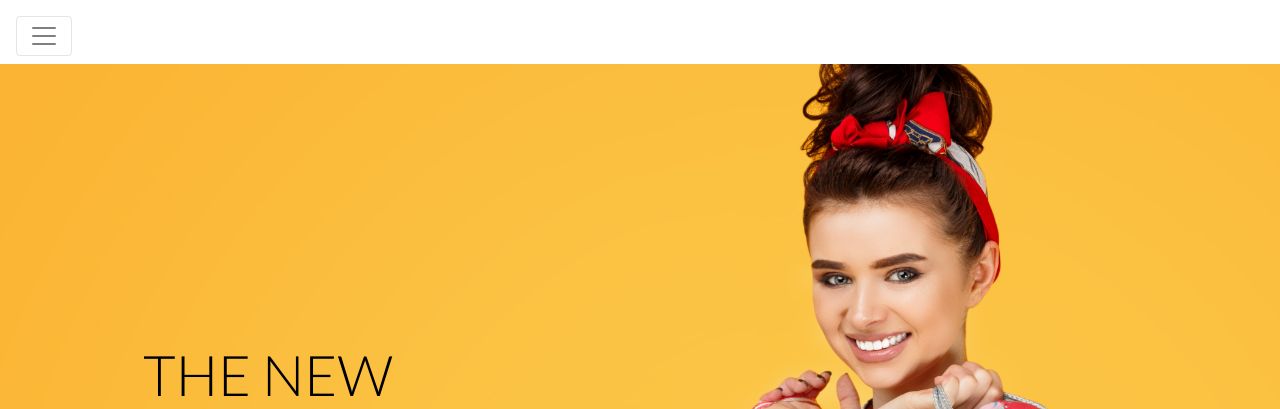
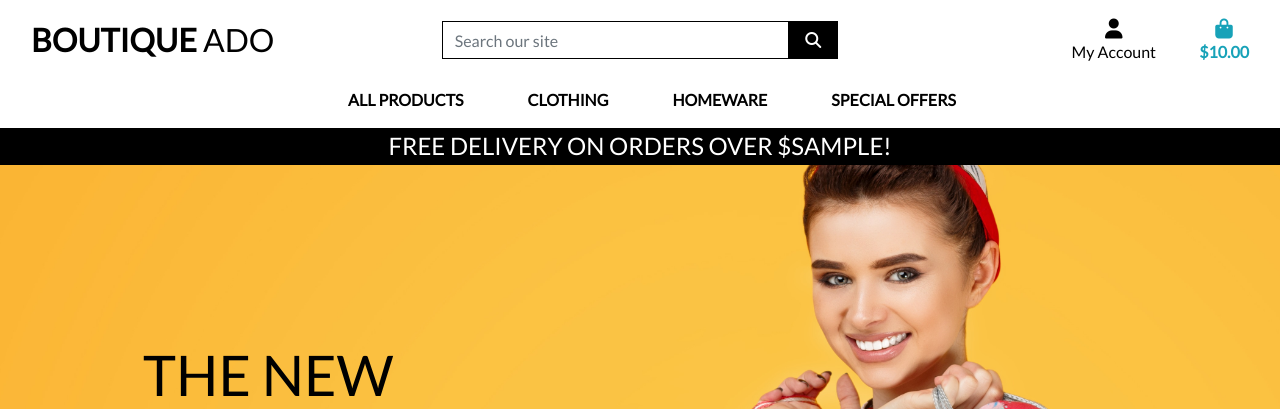
Before and after one commit to Saranyajayakumaran/botique_ado_v1, a Django app: template home/templates/home/index.html in a window 1280 px wide. Shown: the top 409 px of the page. Run offline with Django 3.2, Linux system fonts and the light colour scheme; a user stored in the database is signed in; tables that the repository leaves empty hold one stand-in row (values such as "Sample post"); the template is opened without the code that fills it: most values are stand-ins (such as "Sample title", 1, 10 or a date in 2020); some libraries are stand-ins or nearby versions.

Commit message:
Added mobile header and main navbar

```diff
--- a/static/css/base.css
+++ b/static/css/base.css
@@ -56,6 +56,10 @@ body{
     border: 1px solid black !important;
 }
 
+.bg-black{
+    background:#000 !important;
+}
+
 /* -------------------------------- Media Queries */
 
 /* Slightly larger container on xl screens */
--- a/templates/base.html
+++ b/templates/base.html
@@ -13,35 +13,102 @@
     {% endblock %}
 
     {% block corecss %}
-        <link rel="stylesheet" href="https://cdn.jsdelivr.net/npm/bootstrap@4.6.2/dist/css/bootstrap.min.css" integrity="sha384-xOolHFLEh07PJGoPkLv1IbcEPTNtaed2xpHsD9ESMhqIYd0nLMwNLD69Npy4HI+N" crossorigin="anonymous">
-        <link href="https://fonts.googleapis.com/css2?family=Lato:ital,wght@0,100;0,300;0,400;0,700;0,900;1,100;1,300;1,400;1,700;1,900&display=swap" rel="stylesheet">
+      <link rel="stylesheet" href="https://stackpath.bootstrapcdn.com/bootstrap/4.4.1/css/bootstrap.min.css" integrity="sha384-Vkoo8x4CGsO3+Hhxv8T/Q5PaXtkKtu6ug5TOeNV6gBiFeWPGFN9MuhOf23Q9Ifjh" crossorigin="anonymous">
+      <link rel="stylesheet" href="https://fonts.googleapis.com/css?family=Lato&display=swap">
       <link rel="stylesheet" href="{% static 'css/base.css' %}">
     {% endblock %}
 
     {% block extra_css %}
     {% endblock %}
 
+
     {% block corejs %}
-        <script src="https://cdn.jsdelivr.net/npm/jquery@3.5.1/dist/jquery.slim.min.js" integrity="sha384-DfXdz2htPH0lsSSs5nCTpuj/zy4C+OGpamoFVy38MVBnE+IbbVYUew+OrCXaRkfj" crossorigin="anonymous"></script>
-        <script src="https://cdn.jsdelivr.net/npm/bootstrap@4.6.2/dist/js/bootstrap.bundle.min.js" integrity="sha384-Fy6S3B9q64WdZWQUiU+q4/2Lc9npb8tCaSX9FK7E8HnRr0Jz8D6OP9dO5Vg3Q9ct" crossorigin="anonymous"></script>
+        <script src="https://kit.fontawesome.com/e9c73d7092.js" crossorigin="anonymous"></script>
+
+        <script src="https://code.jquery.com/jquery-3.4.1.slim.min.js" integrity="sha384-J6qa4849blE2+poT4WnyKhv5vZF5SrPo0iEjwBvKU7imGFAV0wwj1yYfoRSJoZ+n" crossorigin="anonymous"></script>
+        <script src="https://cdn.jsdelivr.net/npm/popper.js@1.16.0/dist/umd/popper.min.js" integrity="sha384-Q6E9RHvbIyZFJoft+2mJbHaEWldlvI9IOYy5n3zV9zzTtmI3UksdQRVvoxMfooAo" crossorigin="anonymous"></script>
+        <script src="https://stackpath.bootstrapcdn.com/bootstrap/4.4.1/js/bootstrap.min.js" integrity="sha384-wfSDF2E50Y2D1uUdj0O3uMBJnjuUD4Ih7YwaYd1iqfktj0Uod8GCExl3Og8ifwB6" crossorigin="anonymous"></script>
     {% endblock %}
 
     {% block extra_js %}
     {% endblock %}
-    <title>Botique Ado {% block extra_title %} {% endblock %}</title>
+
+    <title>Boutique Ado {% block extra_title %}{% endblock %}</title>
   </head>
   <body>
     <header class="container-fluid fixed-top">
         <div id="topnav" class="row bg-white pt-lg-2 d-none d-lg-flex">
+            <div class="col-12 col-lg-4 my-auto py-1 py-lg-0 text-center text-lg-left">
+                <a href="{% url 'home' %}" class="nav-link main-logo-link">
+                    <h2 class="logo-font text-black my-0"><strong>Boutique</strong> Ado</h2>
+                </a>
+            </div>
+            <div class="col-12 col-lg-4 my-auto py-1 py-lg-0">
+                <form method="GET" action="">
+                    <div class="input-group w-100">
+                        <input class="form-control border border-black rounded-0" type="text" name="q" placeholder="Search our site">
+                        <div class="input-group-append">
+                            <button class="form-control btn btn-black border border-black rounded-0" type="submit">
+                                <span class="icon">
+                                    <i class="fas fa-search"></i>
+                                </span>
+                            </button>
+                        </div>
+                    </div>
+                </form>
+            </div>
+            <div class="col-12 col-lg-4 my-auto py-1 py-lg-0">
+                <ul class="list-inline list-unstyled text-center text-lg-right my-0">
+                    <li class="list-inline-item dropdown">
+                        <a class="text-black nav-link" href="#" id="user-options" data-toggle="dropdown" aria-haspopup="true" aria-expanded="false">
+                            <div class="text-center">
+                                <div><i class="fas fa-user fa-lg"></i></div>
+                                <p class="my-0">My Account</p>
+                            </div>
+                        </a>
+                        <div class="dropdown-menu border-0" aria-labelledby="user-options">
+                            {% if request.user.is_authenticated %}
+                                {% if request.user.is_superuser %}
+                                    <a href="" class="dropdown-item">Product Management</a>
+                                {% endif %}
+                                <a href="" class="dropdown-item">My Profile</a>
+                                <a href="{% url 'account_logout' %}" class="dropdown-item">Logout</a>
+                            {% else %}
+                                <a href="{% url 'account_signup' %}" class="dropdown-item">Register</a>
+                                <a href="{% url 'account_login' %}" class="dropdown-item">Login</a>
+                            {% endif %}
+                        </div>
+                    </li>
+                    <li class="list-inline-item">
+                        <a class="{% if grand_total %}text-info font-weight-bold{% else %}text-black{% endif %} nav-link" href="">
+                            <div class="text-center">
+                                <div><i class="fas fa-shopping-bag fa-lg"></i></div>
+                                <p class="my-0">
+                                    {% if grand_total %}
+                                        ${{ grand_total|floatformat:2 }}
+                                    {% else %}
+                                        $0.00
+                                    {% endif %}
+                                </p>
+                            </div>
+                        </a>
+                    </li>
+                </ul>
+            </div>
         </div>
         <div class="row bg-white">
-        <nav class="navbar avbar-expand-lg navbar-light w-100">
-          <button class="navbar-toggler" type="button" data-toggle="collapse" data-target="#main-nav" aria-controls="">
+            <nav class="navbar navbar-expand-lg navbar-light w-100">
+                <button class="navbar-toggler" type="button" data-toggle="collapse" data-target="#main-nav" aria-controls="main-nav" aria-expanded="false" aria-label="Toggle navigation">
                     <span class="navbar-toggler-icon"></span>
                 </button>
                 {% include 'include/mobile-top-header.html' %}
                 {% include 'include/main-nav.html' %}
             </nav>
+        </div>
+        <div id="delivery-banner" class="row text-center">
+            <div class="col bg-black text-white">
+                <h4 class="logo-font my-1">Free delivery on orders over ${{ free_shipping_threshold }}!</h4>
+            </div>
         </div>
     </header>
 
```
Lines whose indentation alone changed are shown as unchanged.
